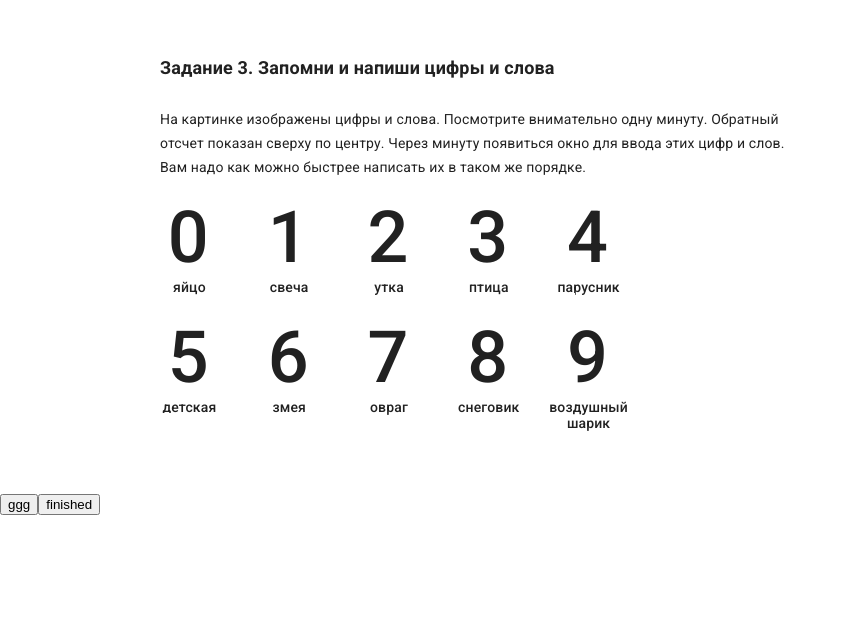
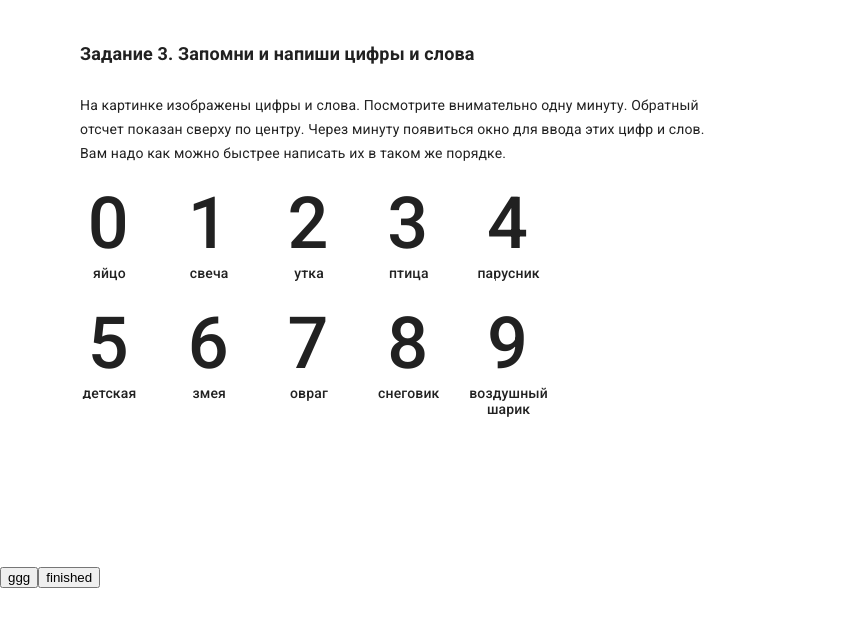
Before and after one commit to KarinaSakuta/Design, a React app: page / in a window 1280 px wide. Shown: the whole page, without its empty margins (0-847 px from the left). Built offline with nearby package versions, Linux system fonts and the light colour scheme.

Commit message:
fix: styles

```diff
--- a/src/components/Task3/style.scss
+++ b/src/components/Task3/style.scss
@@ -1,9 +1,9 @@
 .remembrance {
     max-width: 800px;
-    max-height: 507px;
+    min-height: 507px;
     font-family: Roboto;
     // margin: 0 auto;
-    margin-left: 80px;
+
     // border: 1px solid;
     input::-webkit-outer-spin-button,
     input::-webkit-inner-spin-button {
@@ -15,6 +15,7 @@
         }
     }
     &_final {
+        margin-left: 80px;
         .remembrance__title {
             margin-bottom: 24px;
         }
@@ -30,7 +31,8 @@
         // margin-left: 80px;
     }
     &__description {
-        padding: 56px 80px 0 80px;
+        // padding: 56px 80px 0 80px;
+        padding: 42px 80px 0;
     }
     &__task-description {
         padding: 0 80px;
```
